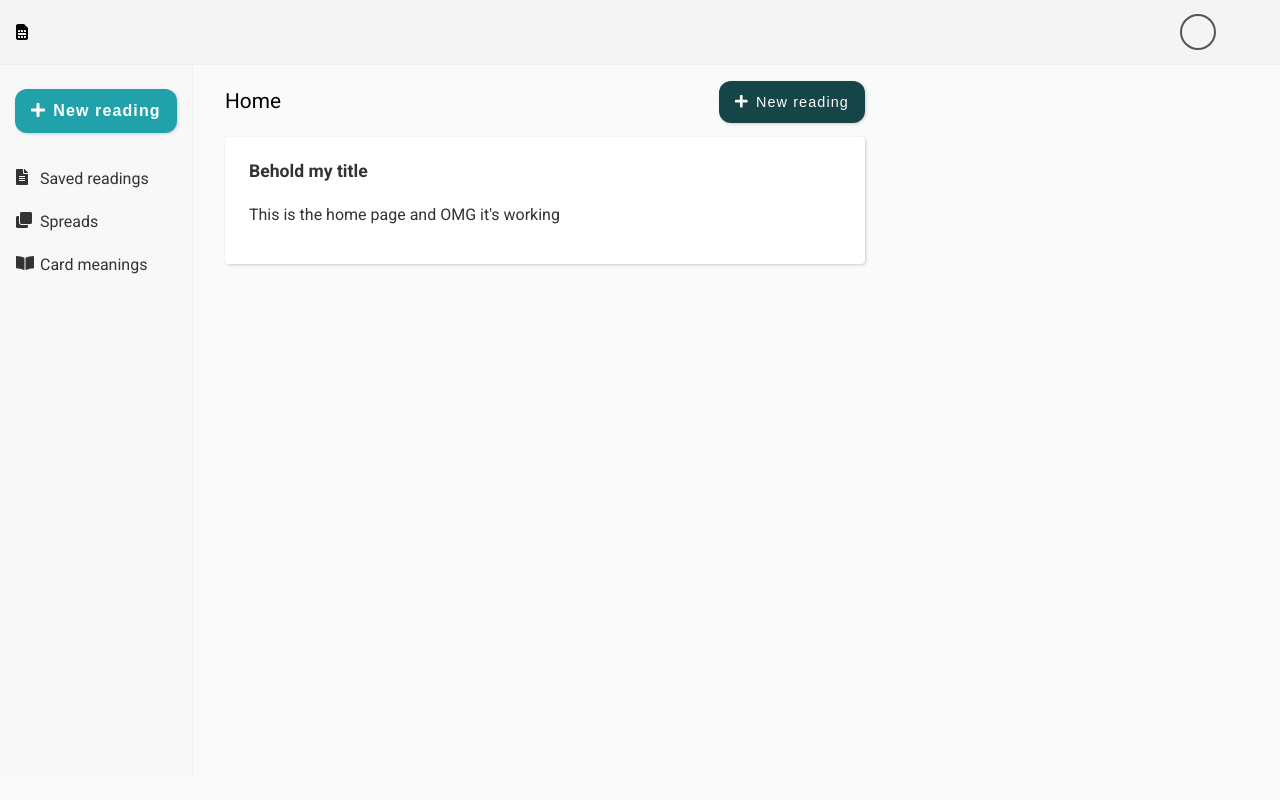
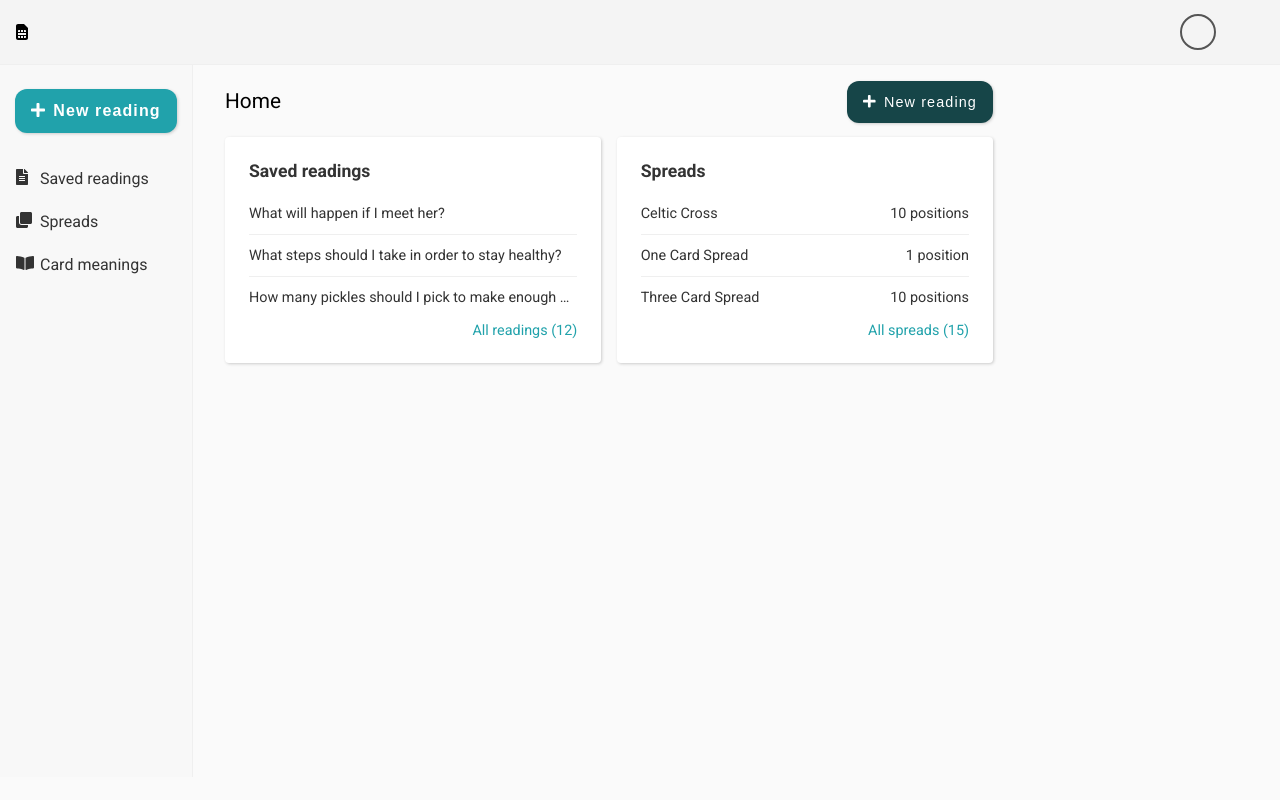
Before and after one commit to armstrongsolona/tarottrack, a React (Create React App) app: page / in a window 1280 px wide. Built offline with nearby package versions, Linux system fonts and the light colour scheme.

Commit message:
Add two home page cards

```diff
--- a/src/components/pages/Home/Home.tsx
+++ b/src/components/pages/Home/Home.tsx
@@ -1,6 +1,8 @@
 import React from 'react';
+import styled from 'styled-components';
 import Frame from '../../shared/Frame/Frame';
-import Card from '../../shared/Card/Card';
+import HomeCardSavedReadings from './components/HomeCardSavedReadings';
+import HomeCardSpreads from './components/HomeCardSpreads';
 import { ROUTES } from '../../../constants/routes';
 
 const SavedReadings = () => {
@@ -10,11 +12,86 @@ const SavedReadings = () => {
       callToActionLink={ROUTES.READINGS_NEW}
       callToActionText='New reading'
     >
-      <Card title='Behold my title'>
-        This is the home page and OMG it's working
-      </Card>
+      <HomeMain>
+        <HomeCardSavedReadings
+          data={[
+            {
+              date: '2019/12/02',
+              querent: { name: 'Johnny Appleseed', url: '/' },
+              question: {
+                name: 'What will happen if I meet her?',
+                url: '/',
+              },
+              spread: {
+                name: 'Celtic Cross',
+                url: '/spreads/celtic-cross',
+              },
+              topic: 'love',
+            },
+            {
+              date: '2019/11/28',
+              querent: { name: 'Mary Contrary', url: '/' },
+              question: {
+                name: 'What steps should I take in order to stay healthy?',
+                url: '/',
+              },
+              spread: {
+                name: 'Three Card Spread',
+                url: '/spreads/celtic-cross',
+              },
+              topic: 'health',
+            },
+            {
+              date: '2019/11/27',
+              querent: { name: 'Peter Piper', url: '/' },
+              question: {
+                name: 'How many pickles should I pick to make enough money?',
+                url: '/',
+              },
+              spread: {
+                name: 'One Card Spread',
+                url: '/spreads/celtic-cross',
+              },
+              topic: 'money',
+            },
+          ]}
+          total={12}
+        />
+
+        <HomeCardSpreads
+          data={[
+            {
+              author: 'Tamara Fines',
+              description: 'Good for general readings on any topic.',
+              name: 'Celtic Cross',
+              positions: 10,
+              url: '/',
+            },
+            {
+              author: 'Tamara Fines',
+              description: 'Good for general readings on any topic.',
+              name: 'One Card Spread',
+              positions: 1,
+              url: '/',
+            },
+            {
+              author: 'Tamara Fines',
+              description: 'Good for general readings on any topic.',
+              name: 'Three Card Spread',
+              positions: 10,
+              url: '/',
+            },
+          ]}
+          total={15}
+        />
+      </HomeMain>
     </Frame>
   );
 };
 
+export const HomeMain = styled.div`
+  display: flex;
+  justify-content: space-between;
+`;
+
 export default SavedReadings;
--- /dev/null
+++ b/src/components/pages/Home/components/HomeCardSavedReadings.tsx
@@ -0,0 +1,91 @@
+import React from 'react';
+import styled from 'styled-components';
+import { SavedReadingsObject } from '../../Readings/SavedReadingsList';
+import Card from '../../../shared/Card/Card';
+import { COLORS } from '../../../../constants/colors';
+import { ROUTES } from '../../../../constants/routes';
+
+interface HomeCardSavedReadingsProps {
+  data: SavedReadingsObject[];
+  total: number;
+}
+
+class HomeCardSavedReadings extends React.Component<
+  HomeCardSavedReadingsProps,
+  never
+> {
+  render() {
+    const { total } = this.props;
+
+    return (
+      <HomeCardSavedReadingsStyles>
+        <Card
+          title='Saved readings'
+          titleUrl={ROUTES.READINGS}
+          footer={`All readings (${total})`}
+          footerUrl={ROUTES.READINGS}
+        >
+          {this.renderList()}
+        </Card>
+      </HomeCardSavedReadingsStyles>
+    );
+  }
+
+  renderList = () => {
+    const { data } = this.props;
+
+    const dataMarkup = data.map((dataObject) => {
+      return (
+        <SavedReadingsQuestionStyles>
+          <span>
+            <a href={dataObject.question.url}>{dataObject.question.name}</a>
+          </span>
+        </SavedReadingsQuestionStyles>
+      );
+    });
+
+    return dataMarkup;
+  };
+}
+
+const HomeCardSavedReadingsStyles = styled.div`
+  width: 49%;
+`;
+
+const SavedReadingsQuestionStyles = styled.div`
+  align-items: flex-end;
+  border-bottom: 1px solid ${COLORS.GREY_LIGHT};
+  font-size: 0.9rem;
+  display: flex;
+  justify-content: flex-start;
+  margin-bottom: 0.75rem;
+  padding-bottom: 0.75rem;
+
+  &:last-of-type {
+    border-bottom: 0;
+    margin-bottom: 0;
+    padding-bottom: 0;
+  }
+
+  span {
+    white-space: nowrap;
+    overflow: hidden;
+    text-overflow: ellipsis;
+    max-width: 100%;
+  }
+
+  a,
+  a:link,
+  a:visited,
+  a:hover,
+  a:active {
+    color: ${COLORS.BLACK};
+  }
+
+  a:hover,
+  a:active {
+    color: ${COLORS.BLUE_BEZIQUE_MEDIUM};
+  }
+`;
+
+export default HomeCardSavedReadings;
--- /dev/null
+++ b/src/components/pages/Home/components/HomeCardSpreads.tsx
@@ -0,0 +1,91 @@
+import React from 'react';
+import styled from 'styled-components';
+import { SpreadsObject } from '../../Spreads/SpreadsList';
+import Card from '../../../shared/Card/Card';
+import { COLORS } from '../../../../constants/colors';
+import { ROUTES } from '../../../../constants/routes';
+
+interface HomeCardSpreadsProps {
+  data: SpreadsObject[];
+  total: number;
+}
+
+class HomeCardSpreads extends React.Component<HomeCardSpreadsProps, never> {
+  render() {
+    const { total } = this.props;
+
+    return (
+      <HomeCardSpreadsStyles>
+        <Card
+          title='Spreads'
+          titleUrl={ROUTES.SPREADS}
+          footer={`All spreads (${total})`}
+          footerUrl={ROUTES.SPREADS}
+        >
+          {this.renderList()}
+        </Card>
+      </HomeCardSpreadsStyles>
+    );
+  }
+
+  renderList = () => {
+    const { data } = this.props;
+
+    const dataMarkup = data.map((dataObject, dataObjectIndex) => {
+      const { name, positions, url } = dataObject;
+      const positionsPlural = positions > 1 ? 'positions' : 'position';
+
+      return (
+        <SpreadsNameStyles>
+          <span>
+            <a href={url}>{name}</a>
+          </span>
+          <span>{`${positions} ${positionsPlural}`}</span>
+        </SpreadsNameStyles>
+      );
+    });
+
+    return dataMarkup;
+  };
+}
+const HomeCardSpreadsStyles = styled.div`
+  width: 49%;
+`;
+
+const SpreadsNameStyles = styled.div`
+  align-items: flex-end;
+  border-bottom: 1px solid ${COLORS.GREY_LIGHT};
+  font-size: 0.9rem;
+  display: flex;
+  justify-content: space-between;
+  margin-bottom: 0.75rem;
+  padding-bottom: 0.75rem;
+
+  &:last-of-type {
+    border-bottom: 0;
+    margin-bottom: 0;
+    padding-bottom: 0;
+  }
+
+  span {
+    white-space: nowrap;
+    overflow: hidden;
+    text-overflow: ellipsis;
+    max-width: 100%;
+  }
+
+  a,
+  a:link,
+  a:visited,
+  a:hover,
+  a:active {
+    color: ${COLORS.BLACK};
+  }
+
+  a:hover,
+  a:active {
+    color: ${COLORS.BLUE_BEZIQUE_MEDIUM};
+  }
+`;
+
+export default HomeCardSpreads;
--- a/src/components/shared/Card/Card.tsx
+++ b/src/components/shared/Card/Card.tsx
@@ -7,15 +7,26 @@ import { BREAKPOINTS } from '../../../constants/breakpoints';
 interface CardProps {
   children: React.ReactNode;
   title?: string;
+  titleUrl?: string;
+  footer?: string;
+  footerUrl?: string;
 }
 
 const Card = (props: CardProps) => {
-  const { children, title } = props;
+  const { children, title, titleUrl, footer, footerUrl } = props;
+
+  const titleMarkup = titleUrl ? <a href={titleUrl}>{title}</a> : title;
+  const footerMarkup = footer ? (
+    <CardFooterStyles>
+      <a href={footerUrl}>{footer}</a>
+    </CardFooterStyles>
+  ) : null;
 
   return (
     <CardStyles>
-      <CardTitle>{title}</CardTitle>
+      <CardTitle>{titleMarkup}</CardTitle>
       <p>{children}</p>
+      {footerMarkup}
     </CardStyles>
   );
 };
@@ -39,6 +50,14 @@ const CardTitle = styled.h2`
   font-size: 1.1rem;
   margin: 0 0 1.5rem 0;
   padding: 0;
+
+  a,
+  a:link,
+  a:visited,
+  a:hover,
+  a:active {
+    color: ${COLORS.BLACK};
+  }
 `;
 
 export const CardSection = styled.div`
@@ -47,6 +66,12 @@ export const CardSection = styled.div`
   padding-top: 1.5rem;
 `;
 
+export const CardFooterStyles = styled.div`
+  display: flex;
+  font-size: 0.9rem;
+  justify-content: flex-end;
+`;
+
 export const SavedListCardStyles = styled(CardStyles)`
   margin-bottom: 0.5rem;
   padding: 1rem;
--- a/src/components/shared/Frame/components/Main/Main.tsx
+++ b/src/components/shared/Frame/components/Main/Main.tsx
@@ -45,7 +45,7 @@ const MainStyles = styled.main`
 `;
 
 const MainInnerStyles = styled.div`
-  max-width: 40rem;
+  max-width: 48rem;
 
   @media screen and (max-width: ${BREAKPOINTS.MOBILE_MAX}px) {
     width: 100%;
```
